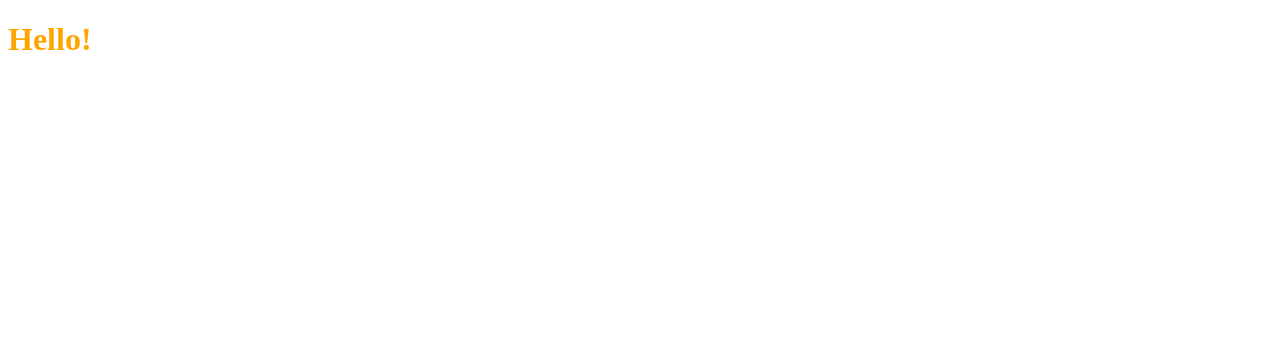
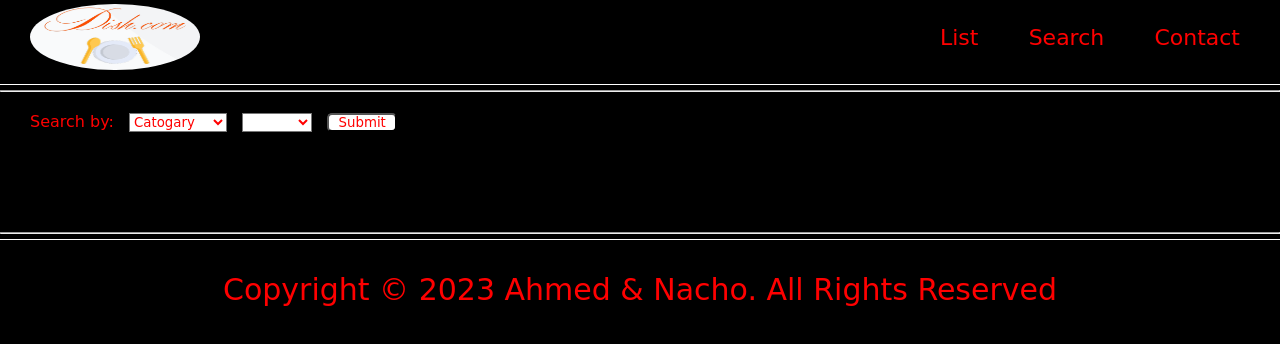
Before and after one commit to Alejuda/dish.com, a website built with webpack: page src/index.html in a window 1280 px wide. Built offline with nearby package versions, Linux system fonts and the light colour scheme; no server answers; a web font is replaced by a local one.

Commit message:
Render the elemnts

```diff
--- a/package.json
+++ b/package.json
@@ -2,6 +2,7 @@
   "name": "dish.com",
   "version": "1.0.0",
   "description": "",
+  "type": "module",
   "main": "index.js",
   "scripts": {
     "test": "echo \"Error: no test specified\" && exit 1",
--- a/src/index.html
+++ b/src/index.html
@@ -1,12 +1,44 @@
 <!DOCTYPE html>
 <html lang="en">
-  <head>
-    <meta charset="UTF-8" />
-    <meta http-equiv="X-UA-Compatible" content="IE=edge" />
-    <meta name="viewport" content="width=device-width, initial-scale=1.0" />
-    <title>Dishes</title>
-  </head>
-  <body>
-    <h1>Hello!</h1>
-  </body>
+
+<head>
+    <meta charset="UTF-8">
+    <meta http-equiv="X-UA-Compatible" content="IE=edge">
+    <meta name="viewport" content="width=device-width, initial-scale=1.0">
+    <title>Dish.com</title>
+    <link rel="stylesheet" href="style.css">
+</head>
+
+<body>
+    <header class="header">
+
+        <ul class="navBar">
+            <li class="list">List</li>
+            <li class="search">Search</li>
+            <li class="contact">Contact</li>
+        </ul>
+    </header>
+    <hr>
+    <form action="">
+        <label for="Catogary">Search by:</label>
+        <select name="Catogary" id="catogary">
+            <option value="c">Catogary</option>
+            <option value="a">Area</option>
+            <option value="i">Ingredients</option>
+
+
+        </select>
+        <select name="typeOrArea" id="typeOrArea">
+
+        </select>
+        <button type="submit" class="submit">Submit</button>
+    </form>
+    <div class="displayDiv">
+
+    </div>
+   <hr class="footerLine">
+    <footer class="footer"></footer>
+    <script src="index.js"></script>
+</body>
+
 </html>
--- a/src/index.js
+++ b/src/index.js
@@ -1,2 +1,39 @@
-import "./style.css";
-console.log("Hello webpack!");
+import './style.css';
+import logo from './assets/logo.png';
+import { selectedDrop, getMyData } from './modules/renderElements.js';
+
+const submit = document.querySelector('.submit');
+const header = document.querySelector('.header');
+const footer = document.querySelector('.footer');
+const catogray = document.getElementById('catogary');
+const typeOrArea = document.getElementById('typeOrArea');
+const renderLogo = () => {
+  const myLogo = new Image();
+  myLogo.src = logo;
+  myLogo.className = 'logo';
+  header.append(myLogo);
+};
+
+const fillFooter = () => {
+  const today = new Date();
+  const currentYear = today.getFullYear();
+  footer.append(document.createTextNode(`Copyright © ${currentYear} Ahmed & Nacho. All Rights Reserved`));
+};
+
+catogray.addEventListener('change', () => {
+  typeOrArea.innerHTML = '';
+  selectedDrop(catogray.value);
+});
+
+submit.addEventListener('click', (e) => {
+  e.preventDefault();
+  getMyData();
+});
+window.addEventListener('DOMContentLoaded', () => {
+  renderLogo();
+  fillFooter();
+  selectedDrop('c')
+    .then(() => {
+      getMyData();
+    });
+});
--- /dev/null
+++ b/src/modules/renderElements.js
@@ -0,0 +1,50 @@
+const catogray = document.getElementById('catogary');
+const typeOrArea = document.getElementById('typeOrArea');
+const displayDiv = document.querySelector('.displayDiv');
+
+export const selectedDrop = async (selected) => {
+  await fetch(`https://www.themealdb.com/api/json/v1/1/list.php?${selected}=list`)
+    .then((response) => response.json())
+    .then((data) => {
+      const { meals } = data;
+
+      meals.forEach((element) => {
+        if (typeOrArea.children.length < 28) {
+          const choice = document.createElement('option');
+          if ((+Object.values(element)[0]) % 1 === 0) {
+            choice.append(document.createTextNode(Object.values(element)[1]));
+            choice.value = Object.values(element)[1];
+          } else {
+            choice.append(document.createTextNode(Object.values(element)[0]));
+            choice.value = Object.values(element)[0];
+          }
+
+          typeOrArea.append(choice);
+        }
+      });
+    });
+};
+
+export const getMyData = async () => {
+  await fetch(`https://www.themealdb.com/api/json/v1/1/filter.php?${catogray.value}=${typeOrArea.value}`)
+    .then((response) => response.json())
+    .then((data) => {
+      const { meals } = data;
+
+      displayDiv.innerHTML = '';
+      meals.forEach((meal) => {
+        const container = document.createElement('div');
+        container.className = 'container';
+        const maelDiv = document.createElement('div');
+        maelDiv.className = 'meal';
+        maelDiv.setAttribute('data-id', meal.idMeal);
+        maelDiv.innerHTML = `<img src="${meal.strMealThumb}" alt="Meal Photo" class = "mealPhoto">`;
+        const mealName = document.createElement('p');
+        mealName.className = 'mealName';
+        mealName.append(document.createTextNode(meal.strMeal));
+        container.append(maelDiv);
+        container.append(mealName);
+        displayDiv.append(container);
+      });
+    });
+};
--- a/src/style.css
+++ b/src/style.css
@@ -1,3 +1,145 @@
-h1 {
-    color: orange;
+@import url('https://fonts.googleapis.com/css2?family=Shantell+Sans:wght@300;400;500&display=swap');
+
+* {
+  margin: 0;
+  padding: 0;
+  box-sizing: border-box;
+  font-family: 'Shantell Sans', cursive;
+  background-color: black;
+  color: red;
 }
+
+.header {
+  width: 100%;
+  height: 85px;
+  display: flex;
+  flex-direction: row-reverse;
+  justify-content: space-between;
+  align-items: center;
+  padding-bottom: 10px;
+  border-bottom: 1.5px solid white;
+}
+
+hr {
+  margin-top: 5px;
+  height: 1.5px;
+}
+
+.logo {
+  height: 90%;
+  width: 170px;
+  border-radius: 70%;
+  margin-left: 30px;
+}
+
+.navBar {
+  width: 300px;
+  margin-right: 40px;
+  display: flex;
+  list-style: none;
+  justify-content: space-between;
+  align-items: center;
+  color: red;
+  font-size: 22px;
+  background-color: black;
+}
+
+.list:hover,
+.search:hover,
+.contact:hover {
+  background-color: white;
+  cursor: pointer;
+}
+
+form {
+  margin-left: 30px;
+  margin-top: 20px;
+}
+
+option,
+select {
+  background-color: white;
+}
+
+select {
+  margin-left: 10px;
+}
+
+#typeOrArea {
+  width: 70px;
+}
+
+.submit {
+  background-color: white;
+  margin-left: 10px;
+  width: 70px;
+  border-radius: 5px;
+}
+
+.submit:hover {
+  background-color: black;
+  cursor: pointer;
+  border: 1.5px solid white;
+}
+
+.displayDiv {
+  width: 98.5%;
+  flex-wrap: wrap;
+  margin: 30px auto 30px auto;
+  padding-top: 10px;
+  display: flex;
+  justify-content: center;
+  align-items: center;
+  gap: 40px;
+  padding-bottom: 30px;
+}
+
+.container {
+  display: flex;
+  align-items: center;
+  flex-direction: column;
+}
+
+.meal {
+  width: 280px;
+  height: 280px;
+  background-color: skyblue;
+  border-radius: 90%;
+  display: flex;
+  justify-content: center;
+  align-items: center;
+  flex-direction: column;
+  column-gap: 15px;
+}
+
+.mealPhoto {
+  width: 200px;
+  height: 200px;
+  border-radius: 50%;
+}
+
+.mealName {
+  background-color: skyblue;
+  margin-top: 20px;
+  border-radius: 5px;
+  padding: 1px 3px 1px 3px;
+  width: 200px;
+  text-align: center;
+}
+
+.footerLine {
+  width: 100%;
+  height: 1px;
+  margin-bottom: 5px;
+  background: white;
+}
+
+.footer {
+  width: 100%;
+  height: 100px;
+  border-top: 1px solid white;
+  font-size: 30px;
+  display: flex;
+  justify-content: center;
+  align-items: center;
+}
--- a/webpack.config.js
+++ b/webpack.config.js
@@ -1,29 +1,29 @@
-const path = require("path");
-const HtmlWebpackPlugin = require("html-webpack-plugin");
+const path = require('path');
+const HtmlWebpackPlugin = require('html-webpack-plugin');
 
 module.exports = {
-  entry: { index: path.resolve(__dirname, "src", "index.js") },
-  mode: "development",
+  entry: { index: path.resolve(__dirname, 'src', 'index.js') },
+  mode: 'development',
   plugins: [
     new HtmlWebpackPlugin({
-      template: path.resolve(__dirname, "src", "index.html")
-    })
+      template: path.resolve(__dirname, 'src', 'index.html'),
+    }),
   ],
   module: {
     rules: [
       {
         test: /\.css$/,
-        use: ["style-loader", "css-loader"]
+        use: ['style-loader', 'css-loader'],
       },
       {
-        type: 'asset',
         test: /\.(png|svg|jpg|jpeg|gif)$/i,
-      }
-    ]
+        type: 'asset/resource',
+      },
+    ],
   },
   output: {
     filename: 'main.js',
     path: path.resolve(__dirname, 'dist'),
     clean: true,
-  }
+  },
 };
```
Also changed, not shown: .eslintrc.json, src/assets/logo.png (added).
